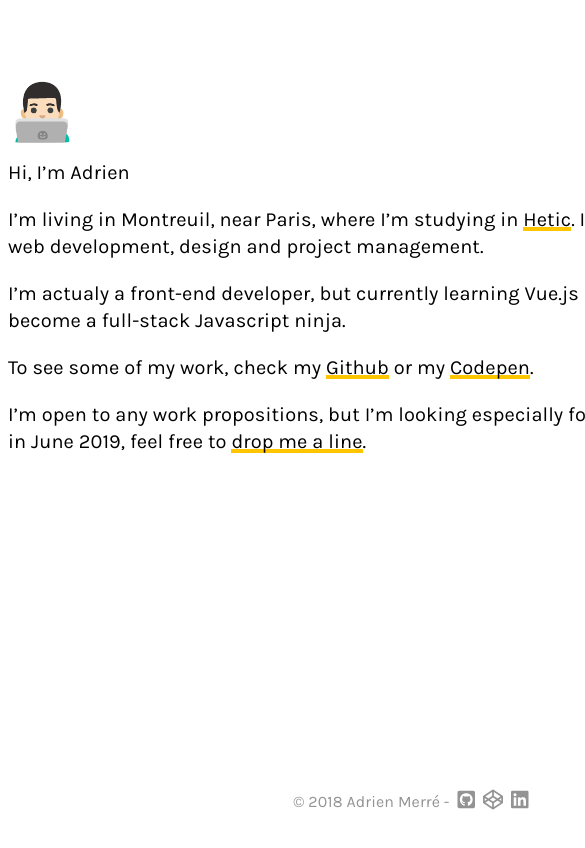
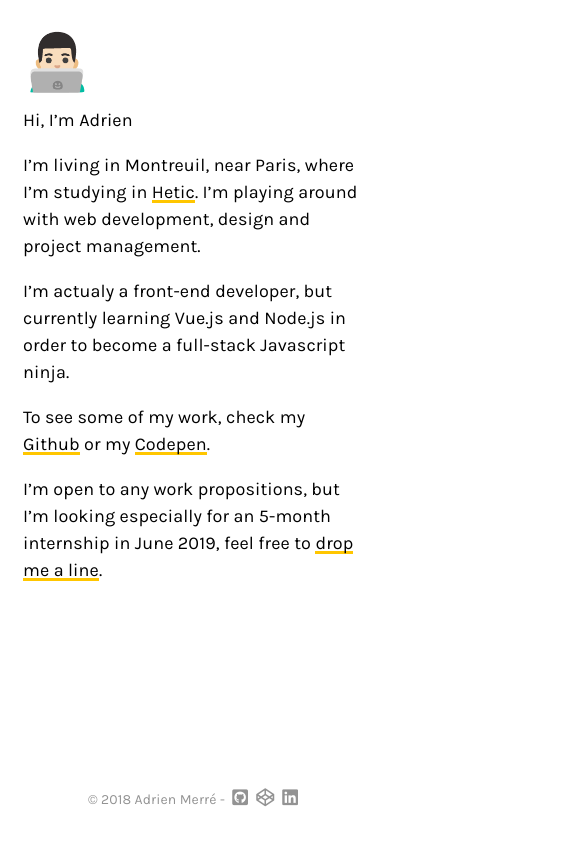
Before and after one commit to amerre/OUTDATED-Personal_website, a Vue app: page / in a window 390 px wide. Shown: the top 848 px of the page, 585 px wide, since content can reach past the window. Built offline with nearby package versions, Linux system fonts and the light colour scheme.

Commit message:
🚧 Responsive's basics done

```diff
--- a/src/App.vue
+++ b/src/App.vue
@@ -1,5 +1,5 @@
 <template>
-  <div class="wrapper">
+  <div class="container">
     <appTextBloc/>
     <appFooter/>
   </div>
@@ -21,13 +21,47 @@ export default {
 <style lang="scss">
 @import "./scss/_variables.scss";
 
-.wrapper {
+.container {
   letter-spacing: 0.09px;
   font-family: "Karla", Helvetica, Arial, sans-serif;
   -webkit-font-smoothing: antialiased;
   -moz-osx-font-smoothing: grayscale;
   width: 810px;
   position: relative;
-  margin: 100px auto auto auto;
+  margin: 150px auto auto auto;
+}
+@media (max-width: 1008px) {
+  .container {
+    width: calc(100% - 150px);
+    margin-top: 100px;
+  }
+  .footer {
+    width: 100% !important;
+  }
+  .wrapper {
+    min-height: calc(100vh - 170px) !important;
+  }
+}
+@media (max-width: 640px) {
+  .container {
+    width: calc(100% - 30px);
+    margin-top: 50px;
+  }
+  .footer {
+    width: 100% !important;
+    font-size: 14px !important;
+    .footer__links {
+      font-size: 18px !important;
+    }
+  }
+  .wrapper {
+    min-height: calc(100vh - 120px) !important;
+    p {
+      font-size: 18px !important;
+    }
+  }
+  .hiddenWrapper {
+    display: none;
+  }
 }
 </style>
--- a/src/components/Footer.vue
+++ b/src/components/Footer.vue
@@ -1,14 +1,14 @@
 <template>
-  <div class="wrapper">
+  <div class="footer">
     <p>
       © 2018 Adrien Merré -
       <a
         :href="github"
-        class="wrapper__links fab fa-github-square"
+        class="footer__links fab fa-github-square"
         target="_blank"
       ></a>
-      <a :href="codepen" class="wrapper__links fab fa-codepen" target="_blank"></a>
-      <a :href="linkedin" class="wrapper__links fab fa-linkedin" target="_blank"></a>
+      <a :href="codepen" class="footer__links fab fa-codepen" target="_blank"></a>
+      <a :href="linkedin" class="footer__links fab fa-linkedin" target="_blank"></a>
     </p>
   </div>
 </template>
@@ -28,14 +28,15 @@ export default {
 <!-- Add "scoped" attribute to limit CSS to this component only -->
 <style scoped lang="scss">
 @import "../scss/_variables.scss";
-.wrapper {
+.footer {
   font-size: 16px;
   color: $third-color;
   text-align: center;
   width: 810px;
   margin: auto;
   height: 50px;
-  .wrapper__links {
+  box-sizing: border-box;
+  .footer__links {
     font-size: 20px;
     text-decoration: none;
     color: $third-color;
--- a/src/components/HiddenText/ItsMe.vue
+++ b/src/components/HiddenText/ItsMe.vue
@@ -1,5 +1,5 @@
 <template>
-  <span class="wrapper">
+  <span class="hiddenWrapper">
     <p>Yes, it’s definitely me</p>
   </span>
 </template>
@@ -10,7 +10,7 @@ export default {};
 
 <style scoped lang="scss">
 @import "../../scss/_variables.scss";
-.wrapper {
+.hiddenWrapper {
   p {
     position: absolute;
     top: -90px;
--- a/src/components/HiddenText/YouWontRegret.vue
+++ b/src/components/HiddenText/YouWontRegret.vue
@@ -1,5 +1,5 @@
 <template>
-  <span class="wrapper">
+  <span class="hiddenWrapper">
     <p>You won’t regret it 🔥</p>
   </span>
 </template>
@@ -10,7 +10,7 @@ export default {};
 
 <style scoped lang="scss">
 @import "../../scss/_variables.scss";
-.wrapper {
+.hiddenWrapper {
   p {
     box-sizing: border-box;
     text-align: center;
--- a/src/components/TextBloc.vue
+++ b/src/components/TextBloc.vue
@@ -61,7 +61,10 @@ export default {
 <style scoped lang="scss">
 @import "../scss/_variables.scss";
 .wrapper {
-  min-height: calc(100vh - 170px);
+  // 220 - mtop = 150
+  // 170 - mtop = 100
+  // 120 - mtop = 50
+  min-height: calc(100vh - 220px);
   line-height: 27px;
   .wrapper__emoji {
     font-size: 55px;
```
